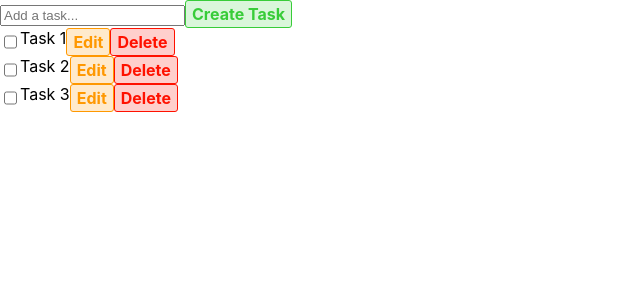
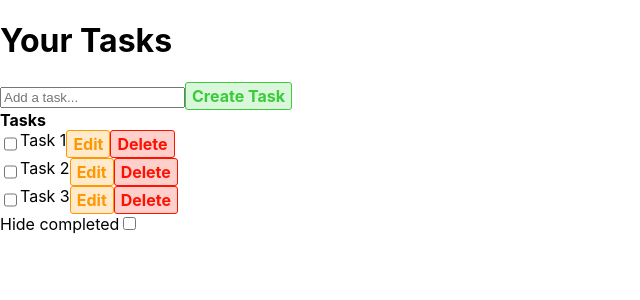
Before and after one commit to amanape/musical-carnival, a React (Create React App) app: page / in a window 1280 px wide. Shown: the top 300 px of the page, without its empty margins (0-640 px from the left). Built offline with nearby package versions, Linux system fonts and the light colour scheme.

Commit message:
Finalize skeleton

```diff
--- a/src/App.tsx
+++ b/src/App.tsx
@@ -23,8 +23,18 @@ const DUMMY_TASKS: ITask[] = [
 
 const App = () => (
   <>
+    <h1>Your Tasks</h1>
     <TaskInputBar />
-    <TaskList tasks={DUMMY_TASKS} />
+    <div>
+      <strong>Tasks</strong>
+      <TaskList tasks={DUMMY_TASKS} />
+    </div>
+    <div>
+      <label htmlFor="filter-complete">
+        Hide completed
+        <input type="checkbox" id="filter-complete" />
+      </label>
+    </div>
   </>
 );
 
--- a/src/components/Task/Task.tsx
+++ b/src/components/Task/Task.tsx
@@ -1,5 +1,4 @@
 import React from 'react';
-import './Task.scss';
 
 export interface ITask {
   id: string;
--- a/src/sass/main.scss
+++ b/src/sass/main.scss
@@ -2,3 +2,5 @@
 @use "abstracts/variables";
 
 @use "components/buttons";
+
+@use "layout/task";
```
Also changed, not shown: src/sass/layout/_task.scss (renamed from src/components/Task/Task.scss), 1 other file (tests, documents, lock files or other folders).
